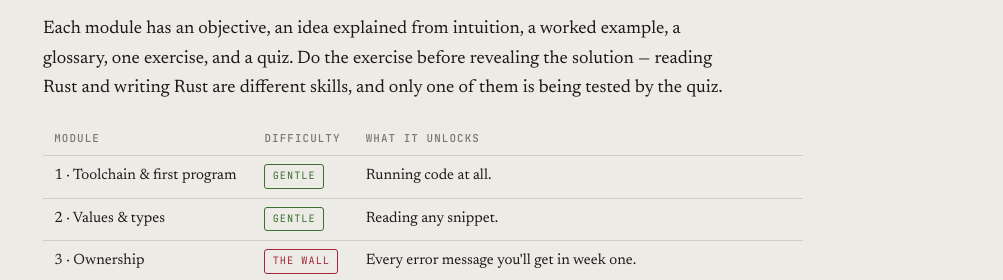
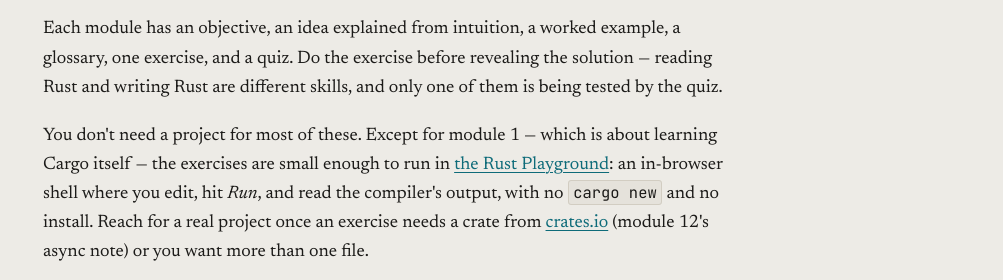
Before and after one commit to ragusa87/vps-static-websites, a plain HTML site: page rust.constantin.dev/index.html in a window 1280 px wide. Shown: the part 7753-8033 px from the top of the page, without its empty margins (277-1280 px from the left). Drawn offline with nearby package versions, Linux system fonts and the light colour scheme.

Commit message:
add note about https://play.rust-lang.org

```diff
--- a/rust.constantin.dev/index.html
+++ b/rust.constantin.dev/index.html
@@ -1010,6 +1010,14 @@ print(user.email)
         one exercise, and a quiz. Do the exercise before revealing the solution — reading Rust and
         writing Rust are different skills, and only one of them is being tested by the quiz.
       </p>
+      <p>
+        You don't need a project for most of these. Except for module 1 — which is about learning
+        Cargo itself — the exercises are small enough to run in
+        <a href="https://play.rust-lang.org/">the Rust Playground</a>: an in-browser shell where you
+        edit, hit <em>Run</em>, and read the compiler's output, with no <code>cargo new</code> and no
+        install. Reach for a real project once an exercise needs a crate from
+        <a href="https://crates.io/">crates.io</a> (module 12's async note) or you want more than one file.
+      </p>
       <table>
         <thead><tr><th>Module</th><th>Difficulty</th><th>What it unlocks</th></tr></thead>
         <tbody>
```
